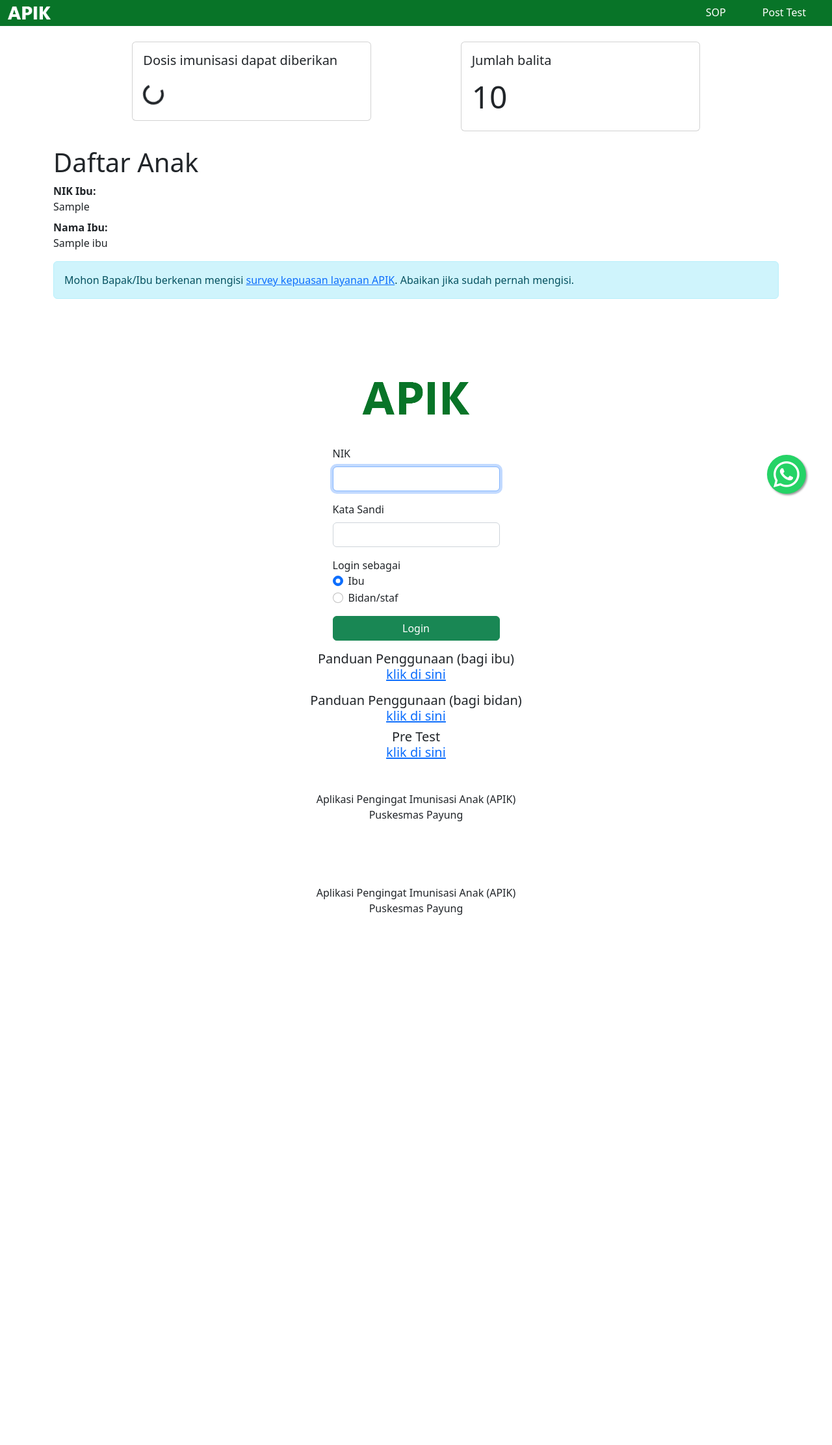
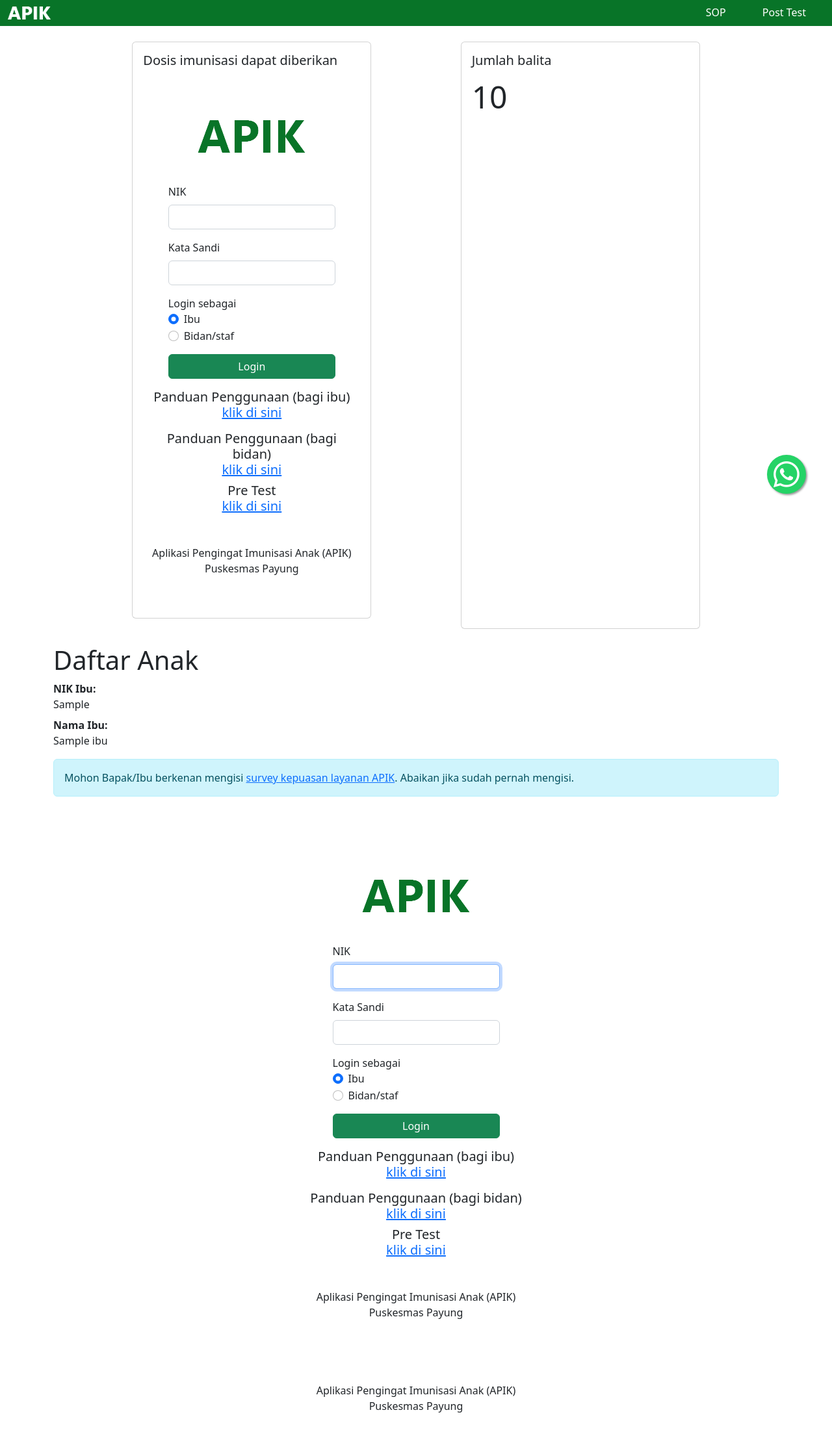
Before and after one commit to GottfriedCP/apik, a Django app: template apik/templates/apik/index.html in a window 1280 px wide. Shown: the whole page at 65% size. Before the commit the page ends 1408 px from the top, so only its background shows below. Run offline with Django 4.2, Linux system fonts and the light colour scheme; tables that the repository leaves empty hold one stand-in row (values such as "Sample post"); the template is opened without the code that fills it: values that come from a table or form of the project are taken from there, most other values are stand-ins (such as "Sample title", 1, 10 or a date in 2020); data that the repository does not hold is empty; some libraries are stand-ins or nearby versions.

Commit message:
fix spinner load

```diff
--- a/apik/templates/apik/index.html
+++ b/apik/templates/apik/index.html
@@ -8,7 +8,7 @@
         <div class="stat-card card mx-3 mb-3" style="width: 23rem; max-width: 80vw;">
             <div class="card-body">
                 <h5 class="card-title">Dosis imunisasi dapat diberikan</h5>
-                <div class="spinner-border mt-3" role="status" hx-swap="outerHTML" hx-trigger="click" hx-get="{% url 'apik:get_eligible_imuns_count' %}">
+                <div class="spinner-border mt-3" role="status" hx-swap="outerHTML" hx-trigger="load" hx-get="{% url 'apik:get_eligible_imuns_count' %}">
                     <span class="visually-hidden">Loading...</span>
                 </div>
             </div>
--- a/apik/views_htmx.py
+++ b/apik/views_htmx.py
@@ -47,6 +47,7 @@
     )
 
 
+@login_required
 def get_eligible_imuns_count(request):
     # exclude anak di atas 5 tahun
     date_59_months_ago = timezone.now().date() - relativedelta(months=59)
```
